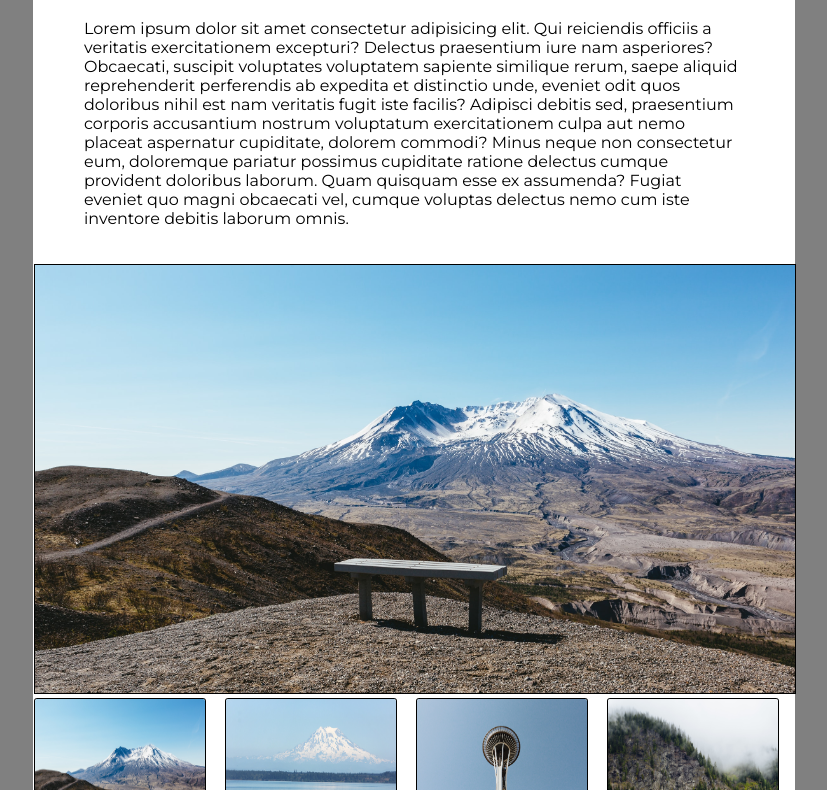
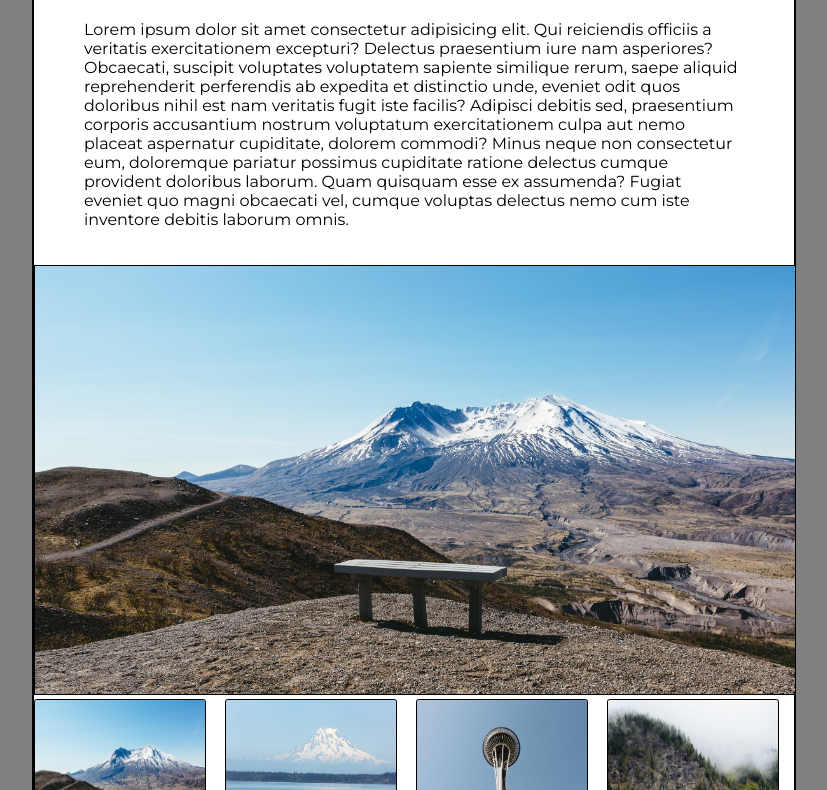
Before and after one commit to mrivasperez/image-gallery, a plain HTML site: page index.html in a window 1280 px wide. Shown: the part 118-908 px from the top of the page, without its empty margins (226-1053 px from the left). Drawn offline with Linux system fonts and the light colour scheme.

Commit message:
truly finished with all

```diff
--- a/assets/style.css
+++ b/assets/style.css
@@ -10,8 +10,9 @@ body {
 .container {
     max-width: 760px;
     margin: auto;
-    border: white solid 1px;
+    border: black solid 2px;
     background: white;
+    border-radius: 2%;
 }
 
 .main-img img,
```
